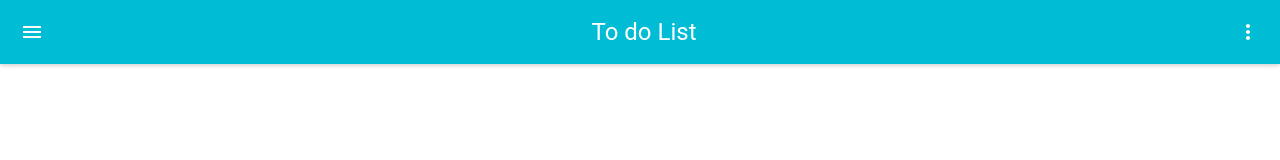
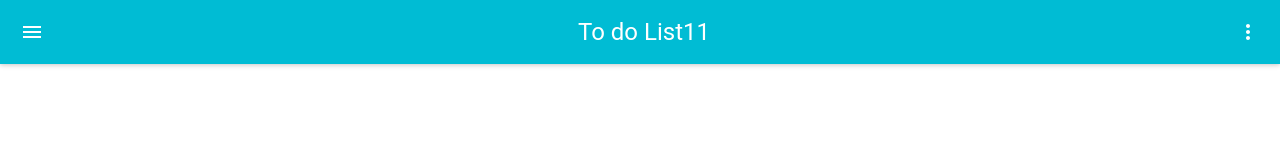
Before and after one commit to KimJinUk/MUI, a React app: page / in a window 1280 px wide. Shown: the top 160 px of the page. Built offline with nearby package versions, Linux system fonts and the light colour scheme.

Commit message:
todolist -> todolist11

```diff
--- a/src/components/AppBarTemplete.js
+++ b/src/components/AppBarTemplete.js
@@ -58,7 +58,7 @@ class AppBarTemplete extends Component {
   		return (
   			<MuiThemeProvider>
 					<AppBar
-						title="To do List"
+						title="To do List11"
 						iconElementRight={this.state.logged ? <Logged /> : <Login />}
 						style={{textAlign:"center"}}
 					/>
```
